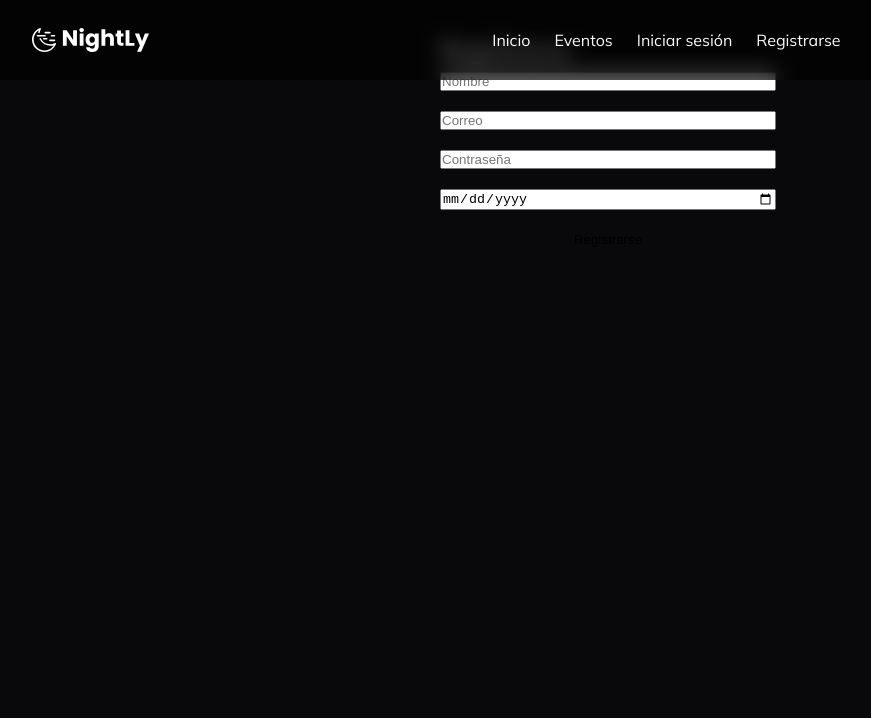
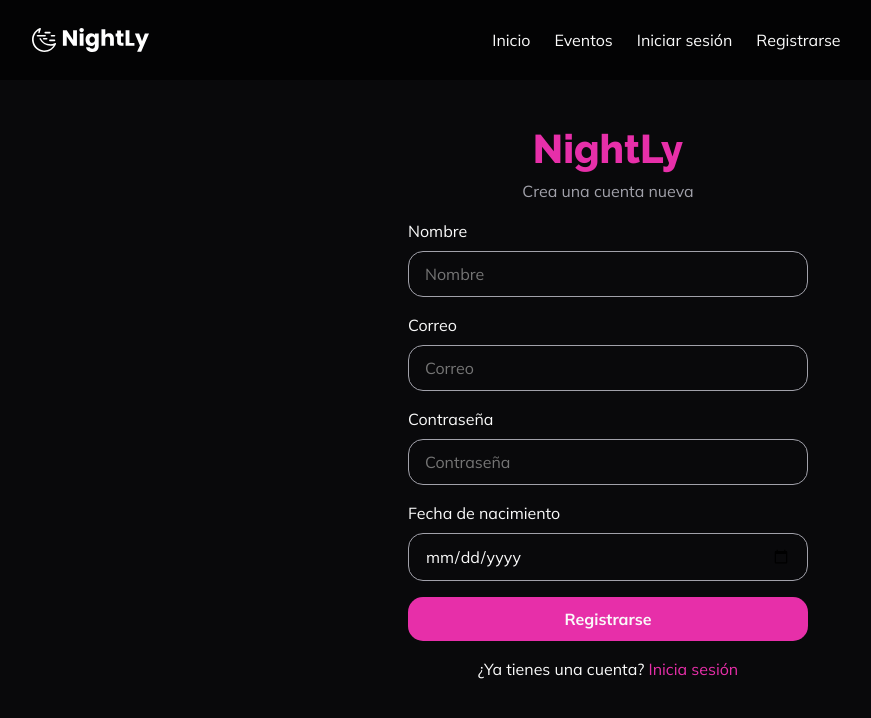
Before and after one commit to Astaarr/Nightly, a React (Vite) app in the folder frontend/: page /register in a window 1280 px wide. Shown: the top 718 px of the page, without its empty margins (32-903 px from the left). Built offline with nearby package versions, Linux system fonts and the light colour scheme.

Commit message:
auth design - implemented

```diff
--- a/frontend/src/App.jsx
+++ b/frontend/src/App.jsx
@@ -10,10 +10,10 @@
 
 function App() {
   return (
-    <>
-    <Header />
 
     <Router>
+      <Header />
+
       <Routes>
         <Route path="/" element={<Home />} />
         <Route path="/discotecas" element={<Discotecas />} />
@@ -22,9 +22,6 @@
       </Routes>
     </Router>
 
-    </>
-
-
 
   );
 }
--- /dev/null
+++ b/frontend/src/components/Auth.jsx
@@ -0,0 +1,152 @@
+import { useState } from "react";
+import axios from "axios";
+
+function AuthForm({ type = "login" }) {
+  const isLogin = type === "login";
+
+  const [nombre, setNombre] = useState("");
+  const [email, setEmail] = useState("");
+  const [password, setPassword] = useState("");
+  const [fechaNacimiento, setFechaNacimiento] = useState("");
+  const [message, setMessage] = useState("");
+
+  const validateEmail = (email) => /^[^\s@]+@[^\s@]+\.[^\s@]+$/.test(email);
+
+  const handleSubmit = async () => {
+    if (!validateEmail(email)) {
+      setMessage("Correo no válido");
+      return;
+    }
+
+    if (password.trim() === "") {
+      setMessage("La contraseña no puede estar vacía");
+      return;
+    }
+
+    if (!isLogin) {
+      if (nombre.trim() === "") {
+        setMessage("El nombre es obligatorio");
+        return;
+      }
+      if (!fechaNacimiento) {
+        setMessage("La fecha de nacimiento es obligatoria");
+        return;
+      }
+    }
+
+    try {
+      const endpoint = isLogin ? "/login" : "/register";
+      const payload = isLogin
+        ? { email, password }
+        : { nombre, email, password, fechaNacimiento };
+
+      const response = await axios.post(
+        `http://localhost:4000/api/auth${endpoint}`,
+        payload
+      );
+      setMessage(response.data.message);
+    } catch (error) {
+      setMessage(error.response?.data?.message || "Error en la operación");
+    }
+  };
+
+  return (
+    <div className="auth-form">
+      <div className="input-container">
+        <h2 className="auth-form__title">NightLy</h2>
+        <p className="auth-form__description">
+          {isLogin ? "Inicia sesión para continuar" : "Crea una cuenta nueva"}
+        </p>
+      </div>
+
+      {!isLogin && (
+        <>
+          <div className="auth-form__input-container">
+            <label htmlFor="nombre" className="auth-form__label">
+              Nombre
+            </label>
+            <input
+              id="nombre"
+              className="auth-form__input"
+              type="text"
+              placeholder="Nombre"
+              value={nombre}
+              onChange={(e) => setNombre(e.target.value)}
+            />
+          </div>
+        </>
+      )}
+
+      <div className="auth-form__input-container">
+        <label htmlFor="email" className="auth-form__label">
+          Correo
+        </label>
+        <input
+          id="email"
+          className="auth-form__input"
+          type="email"
+          placeholder="Correo"
+          value={email}
+          onChange={(e) => setEmail(e.target.value)}
+        />
+      </div>
+
+      <div className="auth-form__input-container">
+        <label htmlFor="password" className="auth-form__label">
+          Contraseña
+        </label>
+        <input
+          id="password"
+          className="auth-form__input"
+          type="password"
+          placeholder="Contraseña"
+          value={password}
+          onChange={(e) => setPassword(e.target.value)}
+        />
+      </div>
+
+      {!isLogin && (
+        <>
+          <div className="auth-form__input-container">
+            <label htmlFor="fechaNacimiento" className="auth-form__label">
+              Fecha de nacimiento
+            </label>
+            <input
+              id="fechaNacimiento"
+              className="auth-form__input"
+              type="date"
+              value={fechaNacimiento}
+              onChange={(e) => setFechaNacimiento(e.target.value)}
+            />
+          </div>
+        </>
+      )}
+
+      <button className="auth-form__button" onClick={handleSubmit}>
+        {isLogin ? "Iniciar sesión" : "Registrarse"}
+      </button>
+
+      <div className="auth-form__switch">
+        {isLogin ? (
+          <p>
+            ¿No tienes una cuenta?{" "}
+            <a href="/register" className="auth-form__link">
+              Regístrate
+            </a>
+          </p>
+        ) : (
+          <p>
+            ¿Ya tienes una cuenta?{" "}
+            <a href="/login" className="auth-form__link">
+              Inicia sesión
+            </a>
+          </p>
+        )}
+      </div>
+
+      {message && <p className="auth-form__message">{message}</p>}
+    </div>
+  );
+}
+
+export default AuthForm;
--- a/frontend/src/index.css
+++ b/frontend/src/index.css
@@ -9,6 +9,11 @@
   font-family: "Mulish", sans-serif;
 }
 
+h1, h2, h3, h4, h5, h6 {
+  font-family: "Raleway", sans-serif;
+  font-weight: 800;
+}
+
 a {
   transition: color 0.3s;
   text-decoration: none;
@@ -17,9 +22,23 @@
   color: #e72fa9;
 }
 
+input, button {
+  width: 100%;
+  font-family: "Mulish", sans-serif;
+  font-size: 1em;
+  border: none;
+  padding: 0.75em 1em;
+  border-radius: 15px;
+  color: inherit;
+}
+
 button {
-  background: none;
-  border: none;
+  font-weight: 700;
+  background: #e72fa9;
+  transition: background 0.3s;
+}
+button:hover {
+  background: #f02f6e;
 }
 
 #root {
@@ -78,6 +97,8 @@
   color: #fafafa;
 }
 .header__action {
+  background: none;
+  border: none;
   color: #fafafa;
   font-size: 1em;
 }
@@ -122,6 +143,50 @@
   .header__action--hidden {
     display: none;
   }
+}
+
+.auth-form {
+  margin: 0 auto;
+  width: 50vh;
+  height: 100vh;
+  display: flex;
+  flex-direction: column;
+  flex-wrap: wrap;
+  justify-content: center;
+  align-items: center;
+  gap: 1rem;
+}
+.auth-form__title {
+  font-size: 2.5rem;
+  text-align: center;
+  color: #e72fa9;
+}
+.auth-form__description {
+  text-align: center;
+  color: #a1a1aa;
+}
+.auth-form__input-container {
+  width: 100%;
+  display: flex;
+  flex-direction: column;
+  flex-wrap: wrap;
+  justify-content: center;
+  align-items: flex-start;
+  gap: 0.5em;
+}
+.auth-form__input {
+  width: 100%;
+  background: transparent;
+  border: 1px solid #a1a1aa;
+}
+.auth-form__button {
+  color: #fafafa;
+}
+.auth-form__link {
+  color: #e72fa9;
+}
+.auth-form__link:hover {
+  color: #f02f6e;
 }
 
 :root {
--- a/frontend/src/index.scss
+++ b/frontend/src/index.scss
@@ -2,6 +2,6 @@
 
 @import './styles/components/header';
 
-
+@import './styles/pages/auth';
 @import './styles/pages/home';
 @import './styles/pages/discotecas';
--- a/frontend/src/pages/Login.jsx
+++ b/frontend/src/pages/Login.jsx
@@ -1,44 +1,7 @@
-import { useState } from 'react';
-import axios from 'axios';
+import AuthForm from '../components/Auth';
 
 function Login() {
-  const [email, setEmail] = useState('');
-  const [password, setPassword] = useState('');
-  const [message, setMessage] = useState('');
-
-  const handleLogin = async () => {
-    try {
-      const response = await axios.post('http://localhost:4000/api/auth/login', { email, password });
-      setMessage(response.data.message);
-      // podrías guardar el usuario en localStorage, etc.
-    } catch (error) {
-      setMessage(error.response?.data?.message || 'Error al iniciar sesión');
-    }
-  };
-
-  return (
-    <div style={{ padding: '2rem', maxWidth: '400px', margin: '0 auto' }}>
-      <h2>Iniciar sesión</h2>
-      <input
-        type="email"
-        placeholder="Correo"
-        value={email}
-        onChange={(e) => setEmail(e.target.value)}
-        style={{ width: '100%', marginBottom: '1rem' }}
-      />
-      <input
-        type="password"
-        placeholder="Contraseña"
-        value={password}
-        onChange={(e) => setPassword(e.target.value)}
-        style={{ width: '100%', marginBottom: '1rem' }}
-      />
-      <button onClick={handleLogin} style={{ width: '100%' }}>
-        Iniciar sesión
-      </button>
-      {message && <p style={{ marginTop: '1rem' }}>{message}</p>}
-    </div>
-  );
+  return <AuthForm type="login" />;
 }
 
 export default Login;
--- a/frontend/src/pages/Register.jsx
+++ b/frontend/src/pages/Register.jsx
@@ -1,64 +1,7 @@
-import { useState } from 'react';
-import axios from 'axios';
+import AuthForm from '../components/Auth';
 
 function Register() {
-  const [nombre, setNombre] = useState('');
-  const [email, setEmail] = useState('');
-  const [password, setPassword] = useState('');
-  const [fechaNacimiento, setFechaNacimiento] = useState('');
-  const [message, setMessage] = useState('');
-
-  const handleRegister = async () => {
-    try {
-      const response = await axios.post('http://localhost:4000/api/auth/register', {
-        nombre,
-        email,
-        password,
-        fecha_nacimiento: fechaNacimiento,
-      });
-      setMessage(response.data.message);
-    } catch (error) {
-      setMessage(error.response?.data?.message || 'Error al registrar usuario');
-    }
-  };
-
-  return (
-    <div style={{ padding: '2rem', maxWidth: '400px', margin: '0 auto' }}>
-      <h2>Registrarse</h2>
-      <input
-        type="text"
-        placeholder="Nombre"
-        value={nombre}
-        onChange={(e) => setNombre(e.target.value)}
-        style={{ width: '100%', marginBottom: '1rem' }}
-      />
-      <input
-        type="email"
-        placeholder="Correo"
-        value={email}
-        onChange={(e) => setEmail(e.target.value)}
-        style={{ width: '100%', marginBottom: '1rem' }}
-      />
-      <input
-        type="password"
-        placeholder="Contraseña"
-        value={password}
-        onChange={(e) => setPassword(e.target.value)}
-        style={{ width: '100%', marginBottom: '1rem' }}
-      />
-      <input
-        type="date"
-        placeholder="Fecha de nacimiento"
-        value={fechaNacimiento}
-        onChange={(e) => setFechaNacimiento(e.target.value)}
-        style={{ width: '100%', marginBottom: '1rem' }}
-      />
-      <button onClick={handleRegister} style={{ width: '100%' }}>
-        Registrarse
-      </button>
-      {message && <p style={{ marginTop: '1rem' }}>{message}</p>}
-    </div>
-  );
+  return <AuthForm type="register" />;
 }
 
 export default Register;
--- a/frontend/src/styles/_base.scss
+++ b/frontend/src/styles/_base.scss
@@ -13,6 +13,11 @@
     font-family: $font-secondary;
 }
 
+h1,h2,h3,h4,h5,h6{
+    font-family: $font-main;
+    font-weight: 800;
+}
+
 a{
     transition: color $transition-time;
     text-decoration: none;
@@ -22,9 +27,29 @@
     }
 }
 
+%form-item{
+    width: 100%;
+    font-family: $font-secondary;
+    font-size: 1em;
+    border: none;
+    padding: 0.75em 1em;
+    border-radius: $radius-border;
+    color: inherit
+}
+
 button{
-    background: none;
-    border: none;
+    @extend %form-item;
+    font-weight: 700;
+    background: $color-main;
+    transition: background $transition-time;
+
+    &:hover{
+        background: $color-secondary;
+    }
+}
+
+input{
+    @extend %form-item;
 }
 
 #root{
--- a/frontend/src/styles/_variables.scss
+++ b/frontend/src/styles/_variables.scss
@@ -7,6 +7,11 @@
 $color-secondary: #f02f6e;
 $color-white: #fafafa;
 $color-black: #09090b;
+$color-grey: #a1a1aa;
+$color-translucent: rgba($color: #000000, $alpha: 0.6);
+
+// Radius
+$radius-border: 15px;
 
 // Responsive
 $width-lg: 1368px;
--- a/frontend/src/styles/components/_header.scss
+++ b/frontend/src/styles/components/_header.scss
@@ -5,7 +5,7 @@
   width: 100%;
   margin: 0 auto;
   position: fixed;
-  background: rgba($color: #000000, $alpha: 0.6);
+  background: $color-translucent;
   backdrop-filter: blur(10px);
   z-index: 1000;
 
@@ -36,6 +36,8 @@
 
   &__action{
     @include hide-desktop();
+    background: none;
+    border: none;
     color: $color-white;
     font-size: 1em;
   }
--- /dev/null
+++ b/frontend/src/styles/pages/_auth.scss
@@ -0,0 +1,46 @@
+@use '../variables' as *;
+@use '../mixins' as *;
+
+.auth-form{
+    margin: 0 auto;
+    width: 50vh;
+    height: 100vh;
+
+    @include flex(column, wrap, center, center);
+    gap: 1rem;
+
+    &__title{
+        font-size: 2.5rem;
+        text-align: center;
+        color: $color-main;
+    }
+
+    &__description{
+        text-align: center;
+        color: $color-grey;
+    }
+
+    &__input-container{
+        width: 100%;
+        @include flex(column, wrap, center, flex-start);
+        gap: 0.5em;
+    }
+
+    &__input{
+        width: 100%;
+        background: transparent;
+        border: 1px solid $color-grey;
+    }
+
+    &__button{
+        color: $color-white;
+    }
+
+    &__link{
+        color: $color-main;
+
+        &:hover{
+            color: $color-secondary;
+        }
+    }
+}
```
Also changed, not shown: 1 other file (tests, documents, lock files or other folders).
